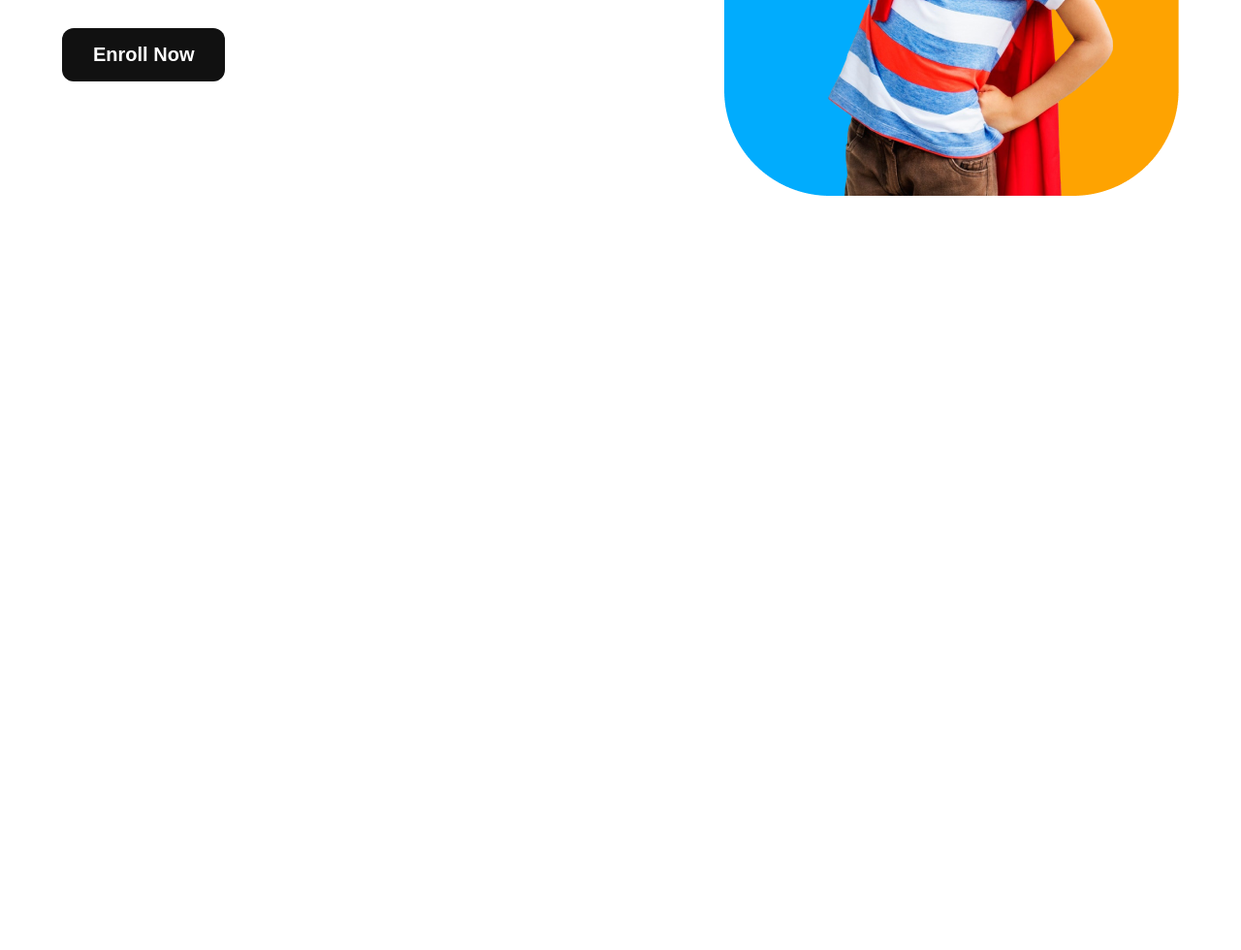
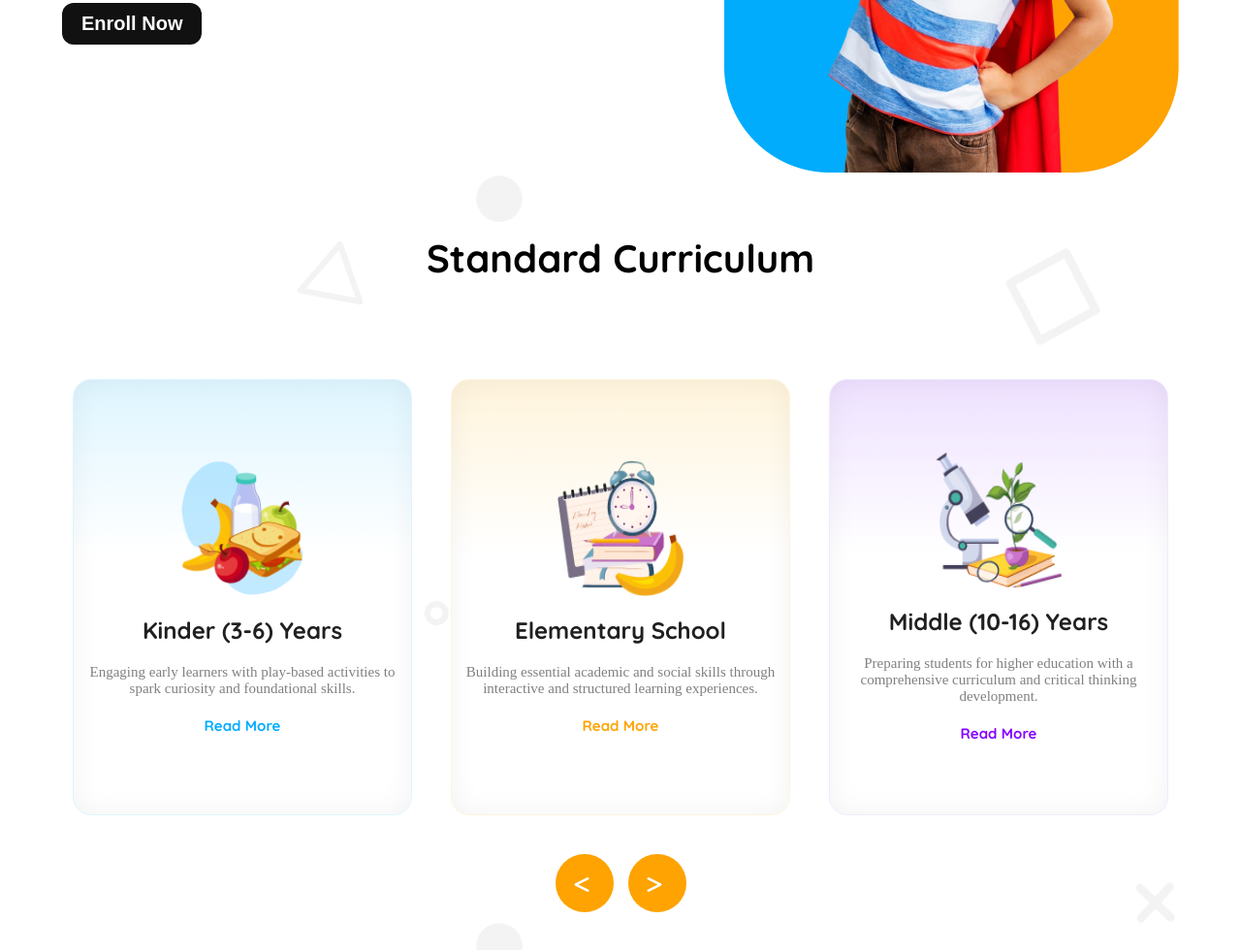
Before and after one commit to Lamiaemi/B11-A2-Kids-School, a plain HTML site: page index.html in a window 1280 px wide. Shown: the part 534-1514 px from the top of the page at 97% size. Before the commit the page ends 800 px from the top, so only its background shows below. Drawn offline with Linux system fonts and the light colour scheme.

Commit message:
standard curriculam section done and responsive also

```diff
--- a/index.html
+++ b/index.html
@@ -52,8 +52,34 @@
     </header>
 
     <main>
-        <!-- <i class="fa-solid fa-less-than"></i>
-            <i class="fa-solid fa-greater-than"></i> -->
+        <section class="standard-curriculam">
+            <h2 class="section-title">Standard Curriculum</h2>
+            <div class="card-container">
+                <div class="card1">
+                    <img src="assets/kinder.png" alt="">
+                    <h3 class="card-title">Kinder (3-6) Years</h3>
+                    <p class="card-info">Engaging early learners with play-based activities to spark curiosity and foundational skills.</p>
+                    <a href="" class="learn-more blue">Read More</a>
+                </div>
+                <div class="card2">
+                    <img src="assets/elementary.png" alt="">
+                    <h3 class="card-title">Elementary School</h3>
+                    <p class="card-info">Building essential academic and social skills through interactive and structured learning experiences.</p>
+                    <a href="" class="learn-more orange">Read More</a>
+                </div>
+                <div class="card3">
+                    <img src="assets/middle.png" alt="">
+                    <h3 class="card-title">Middle (10-16) Years</h3>
+                    <p class="card-info">Preparing students for higher education with a comprehensive curriculum and critical thinking development.</p>
+                    <a href="" class="learn-more purple">Read More</a>
+                </div>
+            </div>
+            <div class="arrow-box">
+                <span><i class="fa-solid fa-less-than"></i></span>
+                <span><i class="fa-solid fa-greater-than"></i></span>
+            </div>
+        </section>
+
     </main>
 
     <footer>
--- a/styles/responsive.css
+++ b/styles/responsive.css
@@ -9,6 +9,13 @@
     .banner {
         flex-direction: column-reverse;
         text-align: center;
+    }
+    /* standard-curriculam  */
+   .arrow-box {
+    display: none;
+   }
+    .card-container {
+        flex-direction: column;
     }
 
 }
@@ -78,4 +85,5 @@
        /* text-align: center; */
    }
 
+
 }
--- a/styles/style.css
+++ b/styles/style.css
@@ -9,14 +9,23 @@
     padding: 0;
     box-sizing: border-box;
 }
-
+html {
+    font-size: 62.5%;
+}
 body {
     font-family: "Quicksand", serif;
-    font-size: 62.5%;
+    /* font-size: 62.5%; */
     overflow-x: hidden;
 }
 img {
     width: 100%;
+}
+main {
+    background: url(../assets/bg.png);
+    /* height: 100vh; */
+}
+main > section {
+    padding: 6rem 0;
 }
 /* banner styles */
 .banner {
@@ -34,11 +43,11 @@ img {
 }
 .banner-title {
     Font-weight: 700;
-    Font-size: 2.3rem;
+    Font-size: 4rem;
 }
 .banner-description {
     color: rgb(17, 17, 17);
-    font-size: 1.3rem;
+    font-size: 2rem;
     margin: 2rem 0;
 }
 .btn-primary {
@@ -60,6 +69,9 @@ img {
 }
 .blue {
     color: var(--color-2);
+}
+.purple {
+    color: rgb(135, 0, 255);
 }
 /* navbar styles */
 .navbar {
@@ -127,3 +139,92 @@ nav svg {
 .close-sidebar-button {
     display: none;
 }
+/* standard-curriculam styles */
+
+.standard-curriculam .section-title {
+    font-size: 4rem;
+    font-weight: 700;
+    text-align: center;
+    margin-bottom: 10rem;
+}
+.card-title {
+    color: rgb(32, 32, 32);
+    font-size: 2.4rem;
+    font-weight: 700;
+}
+.card-info {
+    color: rgb(128, 128, 128);
+    font-family: Raleway;
+    font-size: 1.5rem;
+    font-weight: 500;
+}
+.learn-more {
+    font-size: 1.5rem;
+    font-weight: 700;
+    text-decoration: none;
+}
+.card-container {
+    display: flex;
+    align-items: center;
+    justify-content: center;
+    gap: 4rem;
+    text-align: center;
+}
+.card1 {
+    box-sizing: border-box;
+    border: 0.94px solid rgb(222, 245, 255);
+    border-radius: 18.86px;
+    box-shadow: inset 0px 0px 28.3px 0.94px rgba(0, 0, 0, 0.05);
+    background: linear-gradient(180.00deg, rgb(222, 245, 255), rgba(255, 255, 255, 0) 40%), rgb(255, 255, 255);
+}
+.card2 {
+    box-sizing: border-box;
+    border: 0.94px solid rgb(255, 244, 220);
+    border-radius: 18.86px;
+    box-shadow: inset 0px 0px 28.3px 0.94px rgba(0, 0, 0, 0.05);
+    background: linear-gradient(180.00deg, rgb(255, 244, 220), rgba(255, 255, 255, 0) 40%), rgb(255, 255, 255);
+}
+.card3 {
+    box-sizing: border-box;
+    border: 0.94px solid rgb(242, 232, 255);
+    border-radius: 18.86px;
+    box-shadow: inset 0px 0px 28.3px 0.94px rgba(0, 0, 0, 0.05);
+    background: linear-gradient(180.00deg, rgb(238, 225, 255), rgba(255, 255, 255, 0) 40%), rgb(255, 255, 255);
+}
+.card-container img {
+    width: 13rem;
+    height: 14rem;
+}
+.card1,
+.card2,
+.card3 {
+    width: 35rem;
+    height: 45rem;
+    display: flex;
+    flex-direction: column;
+    align-items: center;
+    justify-content: center;
+    gap: 2rem;
+}
+.arrow-box {
+    display: flex;
+    justify-content: center;
+    align-items: center;
+    margin-top: 4rem;
+    gap: 1.5rem;
+}
+.arrow-box span {
+    position: relative;
+    display: inline-block;
+    width: 60px;
+    height: 60px;
+    border-radius: 30px;
+    background: rgb(254, 163, 1);
+}
+.arrow-box span i {
+    position: absolute;
+    top: 22px;
+    right: 25px;
+    font-size: 2rem;
+    color: white;
+}
```
